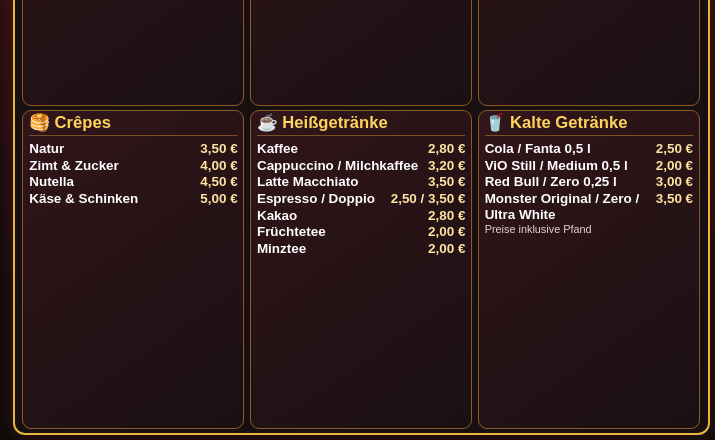
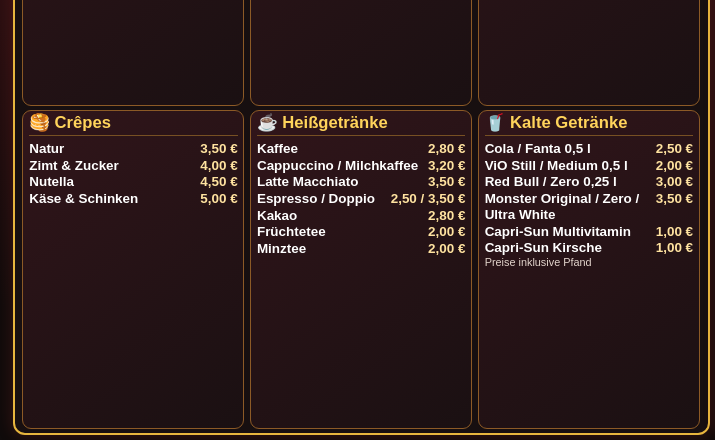
Before and after one commit to dennisaussem18-droid/regiosnack-tv, a plain HTML site: page index.html in a window 1280 px wide. Shown: the part 357-797 px from the top of the page, 0-715 px from the left. Drawn offline with Linux system fonts and the light colour scheme.

Commit message:
Capri-Sun Multivitamin und Kirsche zu Kaltgetränken hinzufügen

```diff
--- a/index.html
+++ b/index.html
@@ -25,6 +25,6 @@ header{display:flex;align-items:center;justify-content:space-between;padding:0 1
 <div class="group"><h2>🥪 Belegte Brötchen</h2><div class="item"><span>Käse / Schinken / Salami / Pute</span><b>3,50 €</b></div><div class="item"><span>Spiegelei</span><b>4,00 €</b></div><div class="item"><span>Crunchy Chicken</span><b>4,50 €</b></div><div class="small">Frisch belegt · solange der Vorrat reicht</div></div>
 <div class="group page2"><h2>🥞 Crêpes</h2><div class="item"><span>Natur</span><b>3,50 €</b></div><div class="item"><span>Zimt & Zucker</span><b>4,00 €</b></div><div class="item"><span>Nutella</span><b>4,50 €</b></div><div class="item"><span>Käse & Schinken</span><b>5,00 €</b></div></div>
 <div class="group"><h2>☕ Heißgetränke</h2><div class="item"><span>Kaffee</span><b>2,80 €</b></div><div class="item"><span>Cappuccino / Milchkaffee</span><b>3,20 €</b></div><div class="item"><span>Latte Macchiato</span><b>3,50 €</b></div><div class="item"><span>Espresso / Doppio</span><b>2,50 / 3,50 €</b></div><div class="item"><span>Kakao</span><b>2,80 €</b></div><div class="item"><span>Früchtetee</span><b>2,00 €</b></div><div class="item"><span>Minztee</span><b>2,00 €</b></div></div>
-<div class="group page3"><h2>🥤 Kalte Getränke</h2><div class="item"><span>Cola / Fanta 0,5 l</span><b>2,50 €</b></div><div class="item"><span>ViO Still / Medium 0,5 l</span><b>2,00 €</b></div><div class="item"><span>Red Bull / Zero 0,25 l</span><b>3,00 €</b></div><div class="item"><span>Monster Original / Zero / Ultra White</span><b>3,50 €</b></div><div class="small">Preise inklusive Pfand</div></div>
+<div class="group page3"><h2>🥤 Kalte Getränke</h2><div class="item"><span>Cola / Fanta 0,5 l</span><b>2,50 €</b></div><div class="item"><span>ViO Still / Medium 0,5 l</span><b>2,00 €</b></div><div class="item"><span>Red Bull / Zero 0,25 l</span><b>3,00 €</b></div><div class="item"><span>Monster Original / Zero / Ultra White</span><b>3,50 €</b></div><div class="item"><span>Capri-Sun Multivitamin</span><b>1,00 €</b></div><div class="item"><span>Capri-Sun Kirsche</span><b>1,00 €</b></div><div class="small">Preise inklusive Pfand</div></div>
 </div></section><aside class="trains"><div class="train-title">🚆 LIVE-ABFAHRTEN</div><div class="train-sub">Bahnhof Langerwehe</div><div class="frame"><iframe title="Live-Abfahrten Bahnhof Langerwehe" src="https://dbf.finalrewind.org/Langerwehe" loading="eager" referrerpolicy="no-referrer"></iframe></div><div class="train-note">Abfahrtsdaten vom externen Bahnmonitor · Änderungen möglich</div></aside></div></main>
 <script>function tick(){const d=new Date();document.getElementById('time').textContent=new Intl.DateTimeFormat('de-DE',{hour:'2-digit',minute:'2-digit',timeZone:'Europe/Berlin'}).format(d);document.getElementById('date').textContent=new Intl.DateTimeFormat('de-DE',{weekday:'long',day:'2-digit',month:'long',timeZone:'Europe/Berlin'}).format(d)}tick();setInterval(tick,1000);</script></body></html>
```
